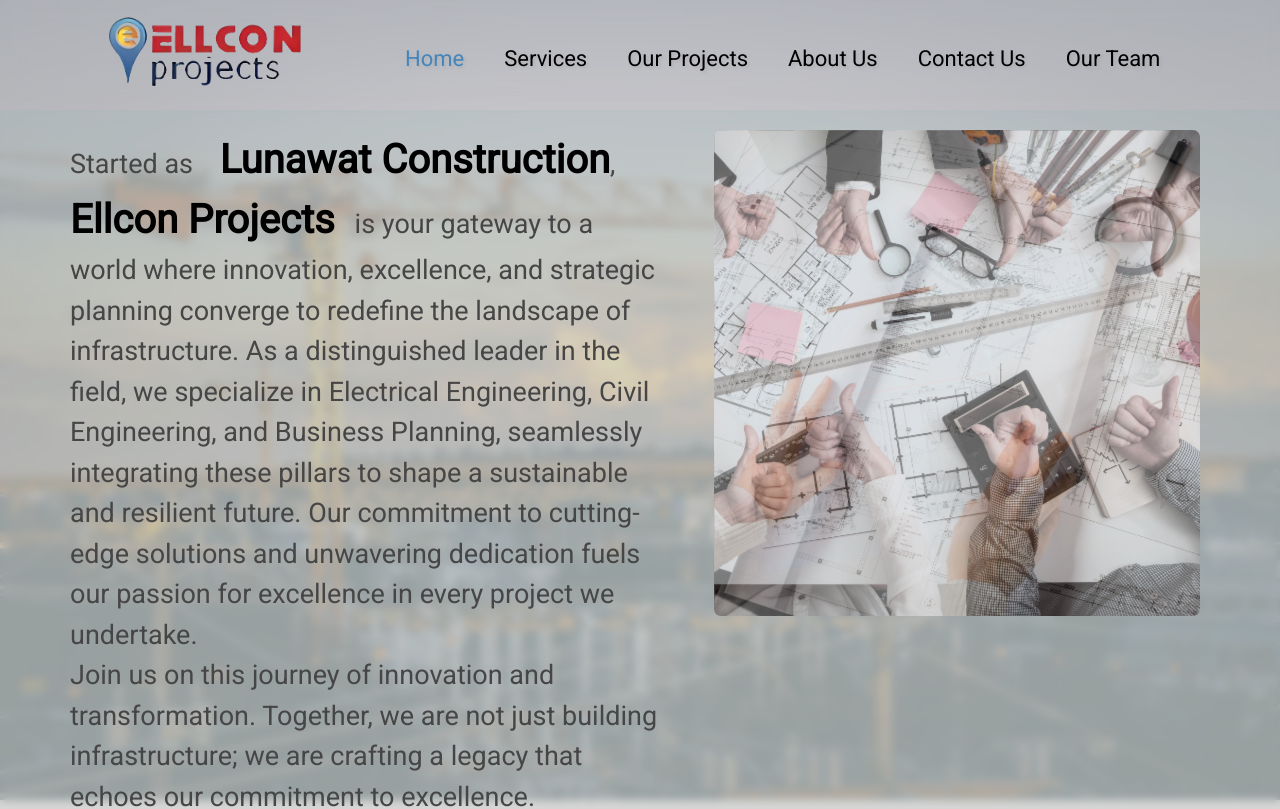
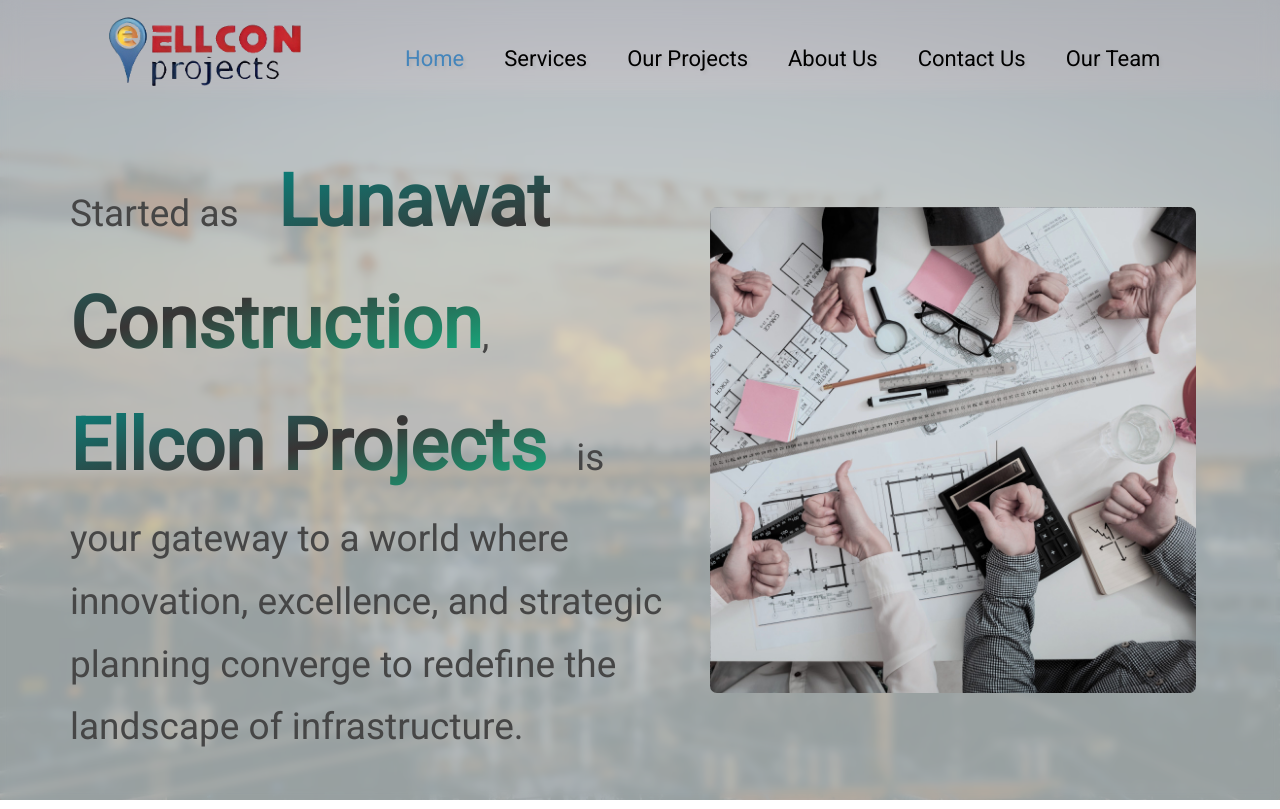
Before and after one commit to Sahil2315/Ellcon-Website, a React (Vite) app: page / in a window 1280 px wide. Shown: the top 809 px of the page. Built offline with nearby package versions, Linux system fonts and the light colour scheme.

Commit message:
HomeScreen Improvised

```diff
--- a/src/App.css
+++ b/src/App.css
@@ -352,7 +352,7 @@
   }
 }
 
-@media screen and (max-width: 1000px) {
+@media screen and (max-width: 1180px) {
   .headline{
     height: 70px;
   }
@@ -378,7 +378,7 @@
   }
 }
 
-@media screen and (max-width: 830px) {
+@media screen and (max-width: 880px) {
   .navbar{
     flex-direction: column;
     padding: 0;
@@ -391,7 +391,7 @@
     background-color: rgba(162, 212, 204, 0.473);
   }
   .navbar-active{
-    height: 310px;
+    height: 380px;
   }
   .navElements{
     padding: 20px 5px;
--- a/src/Home.jsx
+++ b/src/Home.jsx
@@ -5,10 +5,10 @@
     return(
         <div className="MainDisplay">
             <div className="bigCont">
-                Started as <span style={{fontSize: 40, fontWeight: 600, color: "black", marginLeft: 20}}>Lunawat Construction</span>, <br />
-                <span style={{fontSize: 40, fontWeight: 600, color: "black", marginRight: 20}}>Ellcon Projects</span>is your gateway to a world where innovation, excellence, and strategic planning converge to redefine the landscape of infrastructure. As a distinguished leader in the field, we specialize in Electrical Engineering, Civil Engineering, and Business Planning, seamlessly integrating these pillars to shape a sustainable and resilient future. Our commitment to cutting-edge solutions and unwavering dedication fuels our passion for excellence in every project we undertake. <br />
-                Join us on this journey of innovation and transformation. Together, we are not just building infrastructure; we are crafting a legacy that echoes our commitment to excellence. <br />
-                Welcome to Ellcon Projects, where the convergence of expertise in Electrical Engineering, Civil Engineering, and Business Planning sets the stage for a brighter, more connected world.
+                <div>
+                    Started as <span className="gradient-text1 lunawat-const" >Lunawat Construction</span>, <br />
+                    <span className="gradient-text1 ellcon" >Ellcon Projects</span>is your gateway to a world where innovation, excellence, and strategic planning converge to redefine the landscape of infrastructure.
+                </div>
             </div>
             <div className="bigImg">
                 <div className="sideimg"/>
@@ -16,5 +16,7 @@
         </div>
     )
 }
-
+// As a distinguished leader in the field, we specialize in Electrical Engineering, Civil Engineering, and Business Planning, seamlessly integrating these pillars to shape a sustainable and resilient future. Our commitment to cutting-edge solutions and unwavering dedication fuels our passion for excellence in every project we undertake. <br />
+//                 Join us on this journey of innovation and transformation. Together, we are not just building infrastructure; we are crafting a legacy that echoes our commitment to excellence. <br />
+//                 Welcome to Ellcon Projects, where the convergence of expertise in Electrical Engineering, Civil Engineering, and Business Planning sets the stage for a brighter, more connected world.
 export default Home
--- a/src/index.css
+++ b/src/index.css
@@ -58,12 +58,12 @@
 
 .MainDisplay{
   position: relative;
-  margin-top: 110px;
-  min-height: calc(100vh - 110px);
+  margin-top: 90px;
+  height: calc(100vh - 100px);
+  padding-top: 10px;
   margin-left: 0;
   width: 100vw;
   backdrop-filter: hue-rotate(15deg) blur(4px);
-  font-size: 27px;
   font-weight: 600;
   background-color: rgba(100,180,180,0.1);
   z-index: 3;
@@ -75,10 +75,29 @@
 .bigCont{
   position: relative;
   padding: 20px 70px;
-  width: 47vw;
+  width: 55vw;
   color: rgb(70, 70, 70);
   font-weight: 200;
-  line-height: 1.5;
+  line-height: 1.7;
+  display: flex;
+  align-items: center;
+  justify-content: center;
+  font-size: 37px;
+}
+
+.gradient-text1{
+  background:  linear-gradient(165deg, rgb(8, 131, 125) 0%, rgb(56, 53, 53) 50%, rgb(19, 179, 131) 100%);
+  -webkit-background-clip: text;
+  -webkit-text-fill-color: transparent;
+  font-size: 72px;
+  font-weight: 600;
+}
+
+.ellcon{
+  margin-right: 30px;
+}
+.lunawat-const{
+  margin-left: 30px;
 }
 
 .bigImg{
@@ -86,41 +105,23 @@
   padding: 20px;
   width: 40vw;
   right: 5vw;
+  display: flex;
+  justify-content: center;
+  align-items: center;
 }
 .sideimg{
   position: relative;
   width: 38vw;
   height: 38vw;
-  margin-left: 30px;
   border-radius: 7px;
   background-image: url('./assets/homepage1.jpg');
   background-size: cover;
   background-position: center;
-  animation-name: changing-image;
-  animation-duration: 40s;
-  animation-timing-function: ease-in-out;
-  animation-delay: 2s;
-  animation-iteration-count: infinite;
-  animation-direction: forwards;
 }
 
-@keyframes changing-image {
-  0%{
-    background-image: url('./assets/homepage1.jpg');
-  }
-  20%{
-    background-image: url('./assets/homepage2.jpg');
-  }
-  40%{
-    background-image: url('./assets/homepage2.jpg');
-  }
-  60%{
-    background-image: url('./assets/homepage3.jpg');
-  }
-  80%{
-    background-image: url('./assets/homepage4.jpg');
-  }
-  100%{
-    background-image: url('./assets/homepage1.jpg');
+@media screen and (max-width: 1180px) {
+  .MainDisplay{
+    margin-top: 60px;
+    height: calc(100vh - 70px);
   }
 }
```
